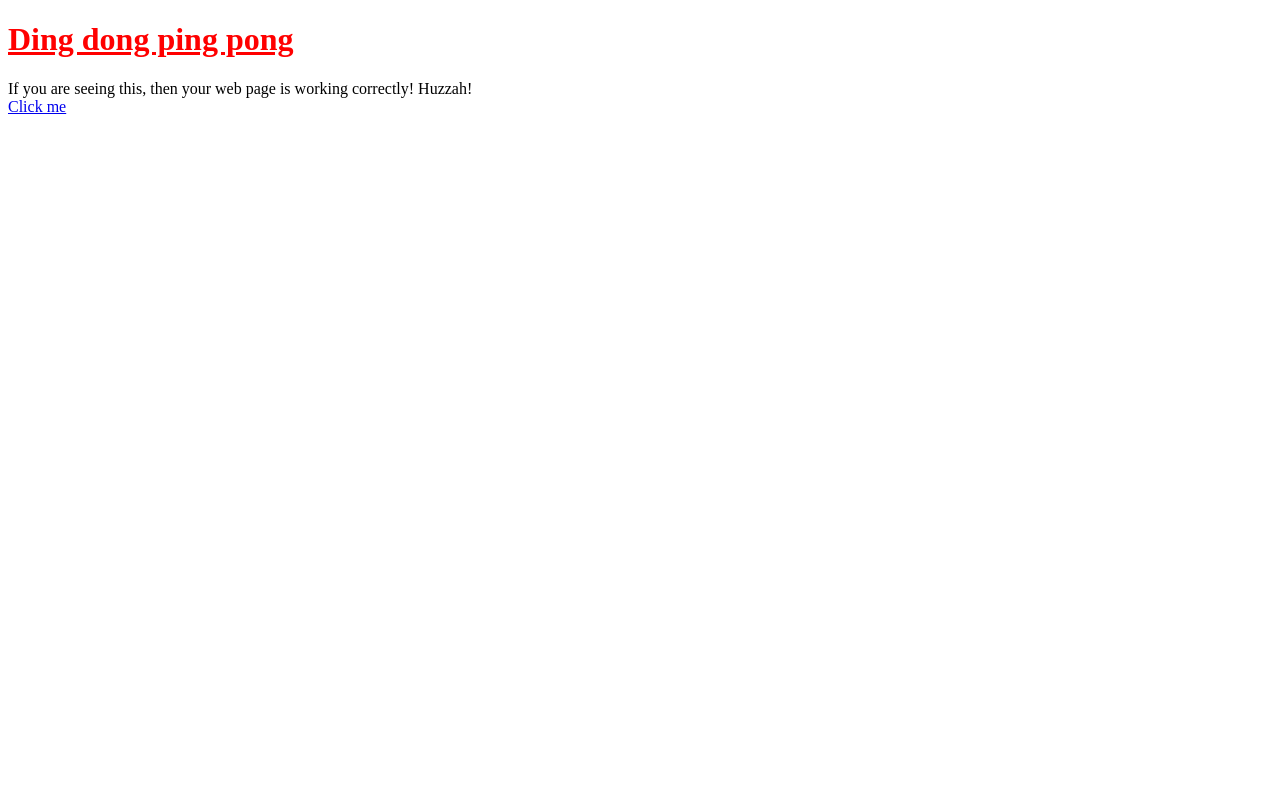
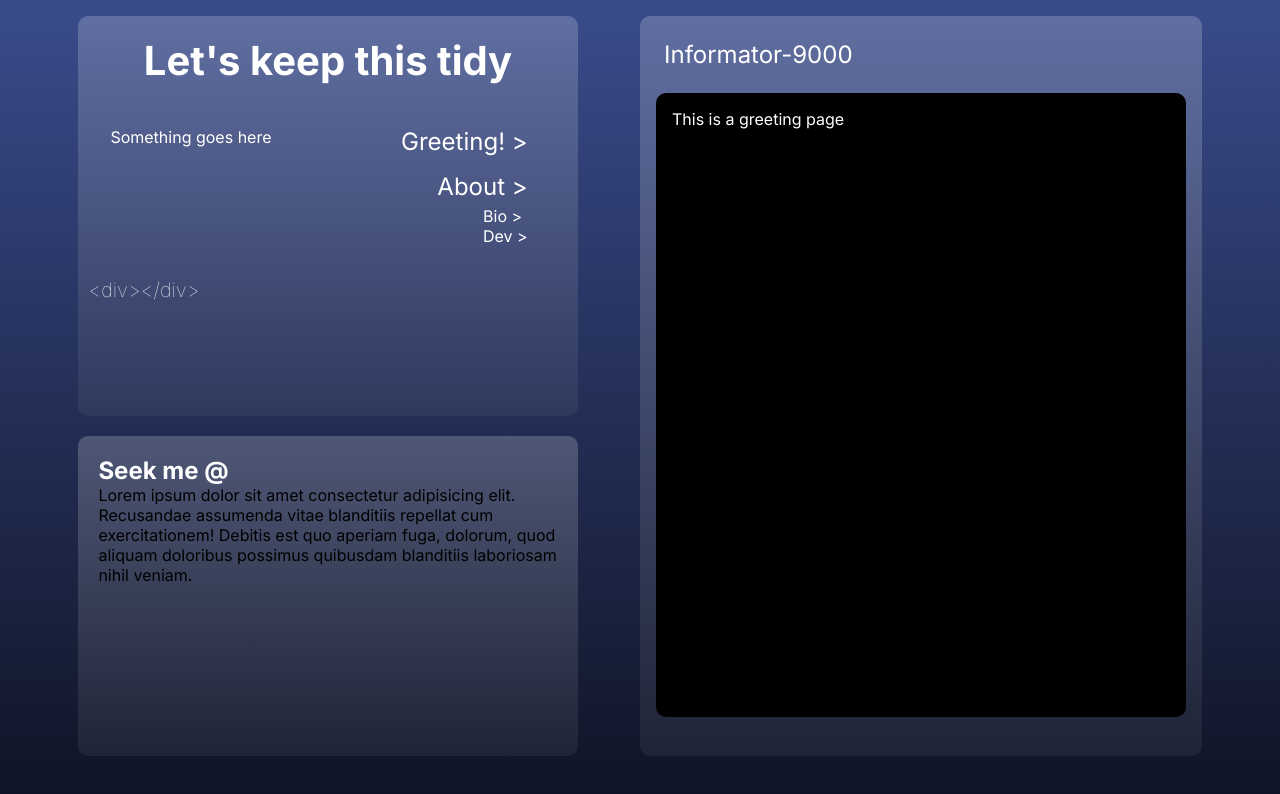
Before and after one commit to FaultyTwo/faultytwo.github.io, a plain HTML site: page index.html in a window 1280 px wide. Drawn offline with Linux system fonts and the light colour scheme.

Commit message:
full template

```diff
--- a/index.css
+++ /dev/null
@@ -1,4 +0,0 @@
-.test {
-    color: red;
-    text-decoration: underline;
-}
--- a/index.html
+++ b/index.html
@@ -1,11 +1,56 @@
 <!DOCTYPE html>
-<html>
+<html lang="en">
     <head>
-        <link href="./index.css" rel="stylesheet">
+        <title>Quick Ref About ...</title>
+        <link href="res/index.css" rel="stylesheet">
+        <script src="res/index.js"></script>
+        <link rel="preconnect" href="https://fonts.googleapis.com">
+        <link rel="preconnect" href="https://fonts.gstatic.com" crossorigin>
+        <link href="https://fonts.googleapis.com/css2?family=Inter:wght@100..900&display=swap" rel="stylesheet">
     </head>
     <body>
-        <h1 class="test">Ding dong ping pong</h1>
-        <div>If you are seeing this, then your web page is working correctly! Huzzah!</div>
-        <a href="./about.html">Click me</a>
+        <div class="grid">
+            <div id="lcol">
+                <div class="boxes box-one">
+                    <div class="title">Let's keep this tidy</div>
+                    <div id="content">
+                        <div id="l-grid">Something goes here</div>
+                        <div id="r-grid">
+                            <div id="links">
+                                <div class="greeting anim-right cursor-pointer"
+                                    onclick="changePage('greeting')">Greeting! ></div>
+                                <div class="about anim-right cursor-pointer"
+                                    onclick="changePage('about')">About ></div>
+                                <div class="cursor-pointer" style="font-size: 16px;">
+                                    <div class="anim-right" onclick="changePage('bio')">Bio ></div>
+                                    <div class="anim-right" onclick="changePage('dev')">Dev ></div>
+                                </div>
+                            </div>
+                            <!-- <div id="credits">
+                                <div>Your name goes here</div>
+                            </div> -->
+                        </div>
+                    </div>
+                    <div id="foot">&lt;div&gt;&lt;/div&gt;</div>
+                </div>
+                <div class="boxes box-two">
+                    <div style="padding: 1.25em;">
+                        <div class="title">Seek me @</div>
+                        <div>Lorem ipsum dolor sit amet consectetur adipisicing elit.
+                            Recusandae assumenda vitae blanditiis repellat cum exercitationem!
+                            Debitis est quo aperiam fuga, dolorum, quod aliquam doloribus possimus
+                            quibusdam blanditiis laboriosam nihil veniam.</div>
+                    </div>
+
+                </div>
+            </div>
+            <div id="rcol" class="boxes">
+                <div class="title">Informator-9000</div>
+                <div id="info">
+                    <iframe id="info-iframe" src="res/subpages/greeting.html" title="subpages"></iframe>
+                </div>
+            </div>
+        </div>
+
     </body>
 </html>
--- /dev/null
+++ b/res/index.css
@@ -0,0 +1,137 @@
+body {
+    background: linear-gradient(#394B8B, #0F1425);
+    height: 100vh;
+    overflow: hidden; /* what is this bs? */
+    font-family: "Inter", sans-serif;
+    font-optical-sizing: auto;
+    margin: 0;
+}
+
+.grid{
+    display: grid;
+    grid-template-columns: 50% 50%;
+    padding: 1em;
+}
+
+#lcol{
+    display: flex;
+    flex-direction: column;
+    align-items: center;
+    align-self: center;
+    gap: 20px;
+    width: 100%;
+}
+
+.boxes{
+    background-image: linear-gradient(rgba(255,255,255,0.2), rgba(153,153,153,0.1));
+    border-radius: 10px;
+    border: 0px solid;
+    width: 100%;
+    height: 100%;
+}
+
+.box-one{
+    /* an array of fucked up grids */
+    max-width: 80%;
+    min-height: 50vh; /* remove this later */
+    color: white;
+    .title{
+        text-align: center;
+        font-size: 40px;
+        font-weight: bold;
+        padding: 0.5em 0.25em 0.25em 0.25em;
+        user-select: none;
+    }
+    #content{
+        display: grid;
+        grid-template-columns: auto auto;
+        width: 90%;
+        padding: 1em;
+        #l-grid{
+            padding: 1em;
+        }
+        #r-grid{
+            /* display: grid; */
+            /* grid-template-rows: auto auto; */
+            /* elements spill below */
+            padding: 1em;
+            #links, #credits{
+                display: flex;
+                flex-direction: column;
+                align-items: end;
+                .greeting{
+                    font-size: 24px;
+                    margin-bottom: 16px;
+                }
+                .about{
+                    font-size: 24px;
+                    margin-bottom: 5px;
+                }
+            }
+        }
+    }
+    #foot{
+        font-size: 20px;
+        padding-bottom: 0.5em;
+        padding-left: 0.5em;
+        font-weight: lighter;
+    }
+}
+
+.box-two{
+    min-height: 40vh;
+    max-width: 80%;
+    .title{
+        font-size: 24px;
+        font-weight: bold;
+        color: white;
+    }
+}
+
+.box-right{
+    max-height: 90%;
+}
+
+#rcol{
+    width: 90%;
+    .title{
+        font-size: 24px;
+        color: white;
+        padding: 1em;
+        user-select: none;
+    }
+}
+
+#info{
+    position: relative;
+    background-color: black;
+    color: white;
+    padding: 1em;
+    margin-left: 1em;
+    margin-right: 1em;
+    height: 80%;
+    overflow: hidden;
+    border-radius: 10px;
+    iframe{
+        position: absolute;
+        border: none;
+        top: 0;
+        left: 0;
+        bottom: 0;
+        right: 0;
+        width: 100%;
+        height: 100%;
+    }
+}
+
+/* shared stuffs */
+.cursor-pointer{
+    cursor: pointer;
+}
+.anim-right{
+    transition: 0.3s;
+}
+.anim-right:hover{
+    transition: 0.3s;
+    transform: translateX(5px);
+}
--- /dev/null
+++ b/res/index.js
@@ -0,0 +1,10 @@
+function changePage(page_name){
+    // let's assume that resource always exist and dom can be loaded properly
+    // im too lazy to ajax it
+    let resource = `res/subpages/${page_name}.html`;
+    let dom = document.getElementById("info-iframe");
+    if(dom === null){
+        return;
+    }
+    dom.src = resource;
+}
--- /dev/null
+++ b/res/subpages/greeting.html
@@ -0,0 +1,11 @@
+<!DOCTYPE html>
+<html lang="en">
+    <head>
+        <link href="shared.css" rel="stylesheet">
+        <link rel="preconnect" href="https://fonts.gstatic.com" crossorigin>
+        <link href="https://fonts.googleapis.com/css2?family=Inter:wght@100..900&display=swap" rel="stylesheet">
+    </head>
+    <body>
+        <div>This is a greeting page</div>
+    </body>
+</html>
--- /dev/null
+++ b/res/subpages/shared.css
@@ -0,0 +1,21 @@
+
+::-webkit-scrollbar {
+    width: 5px;
+}
+::-webkit-scrollbar-track {
+    background: black;
+}
+::-webkit-scrollbar-thumb {
+    background: white;
+}
+::-webkit-scrollbar-thumb:hover {
+    background: darkgray;
+}
+
+body{
+    font-family: "Inter", sans-serif;
+    font-optical-sizing: auto;
+    overflow-x: hidden;
+    padding: 0.5em;
+    color: white;
+}
```
Also changed, not shown: about.html (deleted, +0 -8 lines), res/subpages/about.html (added, +11 -0 lines), res/subpages/bio.html (added, +11 -0 lines), res/subpages/dev.html (added, +11 -0 lines), res/jpeg.jpg (added), res/sufferer.png (added).
